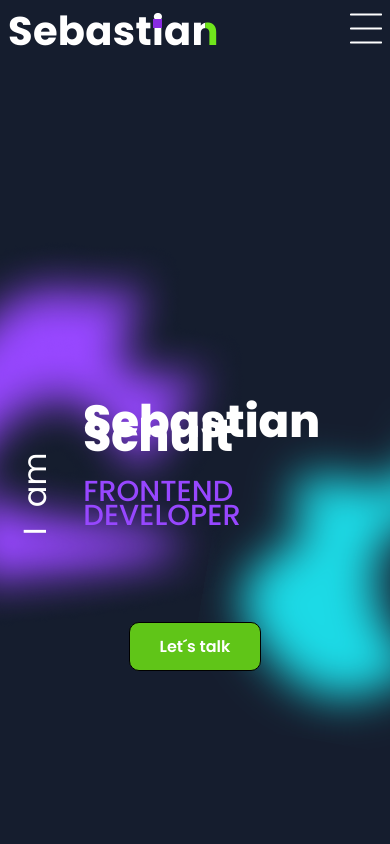
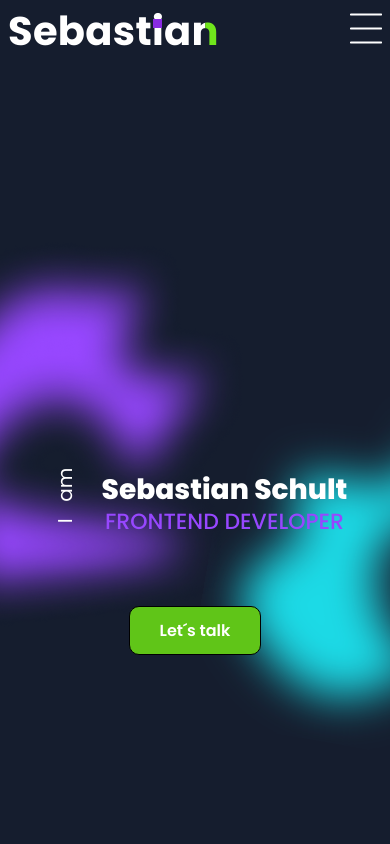
Before and after one commit to SebastianSchult/portfolioVer2, an Angular app: page / in a window 390 px wide. Shown: the top 844 px of the page. Built offline with nearby package versions, Linux system fonts and the light colour scheme.

Commit message:
landing-page adjust resp

```diff
--- a/src/app/main-content/landing-page/landing-page.component.scss
+++ b/src/app/main-content/landing-page/landing-page.component.scss
@@ -137,20 +137,79 @@
   display: none;
 }
 
+@media screen and (max-width: 1475px) {
+  .titel-box {
+    align-items: baseline;
+  }
+  .titel {
+    display: flex;
+    flex-direction: column;
+    gap: 6px;
+    justify-content: center;
+    bottom: 40px;
+
+    h1 {
+      font-size: 114px;
+      line-height: 23.6px;
+    }
+
+    h2 {
+      font-size: 64px;
+      line-height: 36.8px;
+    }
+  }
+
+  .rotate-title {
+    font-size: 70px;
+    font-weight: 400;
+    line-height: 88px;
+
+    span {
+      width: 80px;
+      height: 108px;
+      rotate: -90deg;
+    }
+  }
+}
+
+@media screen and (max-width: 1237px) {
+  .titel {
+    h1 {
+      font-size: 100px;
+    }
+
+    h2 {
+      font-size: 56px;
+    }
+  }
+}
+
+@media screen and (max-width: 1110px) {
+  .titel {
+    h1 {
+      font-size: 80px;
+    }
+
+    h2 {
+      font-size: 40px;
+    }
+  }
+}
+
 @media screen and (max-width: 1050px) {
   .titel-box {
     padding-right: 40px;
   }
 
   .rotate-title {
-    margin-top: 20px;
+    margin-top: 40px;
     font-size: 40px;
     font-weight: 200;
     line-height: 100px;
 
     span {
       width: 100px;
-      height: 74px;
+      height: 64px;
       rotate: -90deg;
     }
   }
@@ -161,13 +220,13 @@
     align-items: center;
 
     h1 {
-      font-size: 45px;
-      line-height: 54px;
+      font-size: 50px;
+      line-height: 16px;
     }
 
     h2 {
       font-size: 29px;
-      line-height: 34.8px;
+      line-height: 14.8px;
     }
   }
 
@@ -180,44 +239,80 @@
     height: 49px;
     font-size: 16px;
   }
+
+  .shadow-purple {
+    left: -120px;
+    top: 150px;
+    width: 573.79px;
+    height: 589.95px;
+    gap: 0px;
+  }
+
+  .shadow-blue {
+    top: 2%;
+    right: -200px;
+    width: 580px;
+    height: 1100px;
+  }
 }
 
 @media screen and (max-width: 600px) {
   .titel-box {
     width: 100%;
+    justify-content: center;
   }
 
   .titel {
-    width: 100%;
+    width: 380px !important;
     margin: 0;
     padding: 0;
 
     h1 {
-      font-size: 45px;
-      line-height: 54px;
-
+      font-size: 38px;
+      line-height: 4px;
     }
 
     h2 {
-      font-size: 29px;
-      line-height: 24px
+      font-size: 24px;
+      line-height: 18px;
     }
   }
 
   .rotate-title {
-    width: 84px;
-    height: 140px;
-    padding-top: 68px;
+    width: 37px;
+    height: 42px;
+    padding-top: 0px;
+    line-height: 38px;
+
+    span {
+      font-size: 34px;
+      width: 40px;
+      height: 88px;
+    }
+  }
+
+  .shadow-purple {
+    left: -120px;
+    top: 240px;
+    width: 373.79px;
+    height: 389.95px;
+    gap: 0px;
+  }
+
+  .shadow-blue {
+    top: 2%;
+    right: -200px;
+    width: 380px;
+    height: 1100px;
   }
 }
 
-@media screen and (max-width: 400px) {
-
+@media screen and (max-width: 420px) {
   .titel-box {
     display: flex;
     gap: 10px;
     padding-right: 0px;
-    padding-top: 300px;
+    padding-top: 320px;
     padding-left: 12px;
     width: 100%;
   }
@@ -230,29 +325,31 @@
 
   .titel {
     margin: 0;
-    padding: 0;
+    padding: 0px;
+    width: 280px !important;
 
     h1 {
-      font-size: 45px;
-      line-height: 14px;
+      font-size: 28px;
+      line-height: 10px;
     }
 
     h2 {
-      font-size: 29px;
-      line-height: 24px
+      font-size: 22px;
+      line-height: 4px;
     }
   }
 
   .rotate-title {
-    font-size: 32px;
     font-weight: 200;
-    line-height: 28.4px;
+    line-height: 27.4px;
     justify-content: flex-start;
-    padding-top: 48px;
+    padding-top: 110px;
+    align-items: flex-end;
 
     span {
-      width: 30px;
-      height: 38.4px;
+      font-size: 20px;
+      width: 18px;
+      height: 30.4px;
       rotate: -90deg;
     }
   }
```
